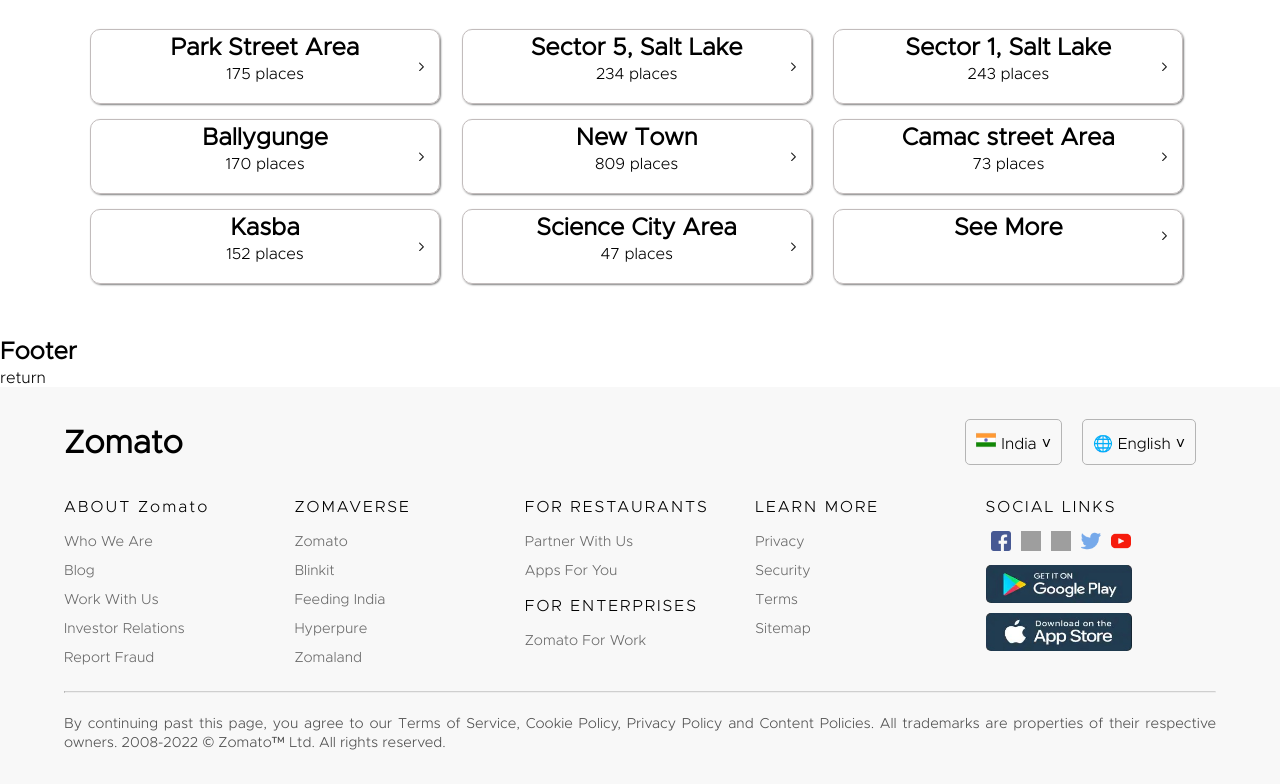
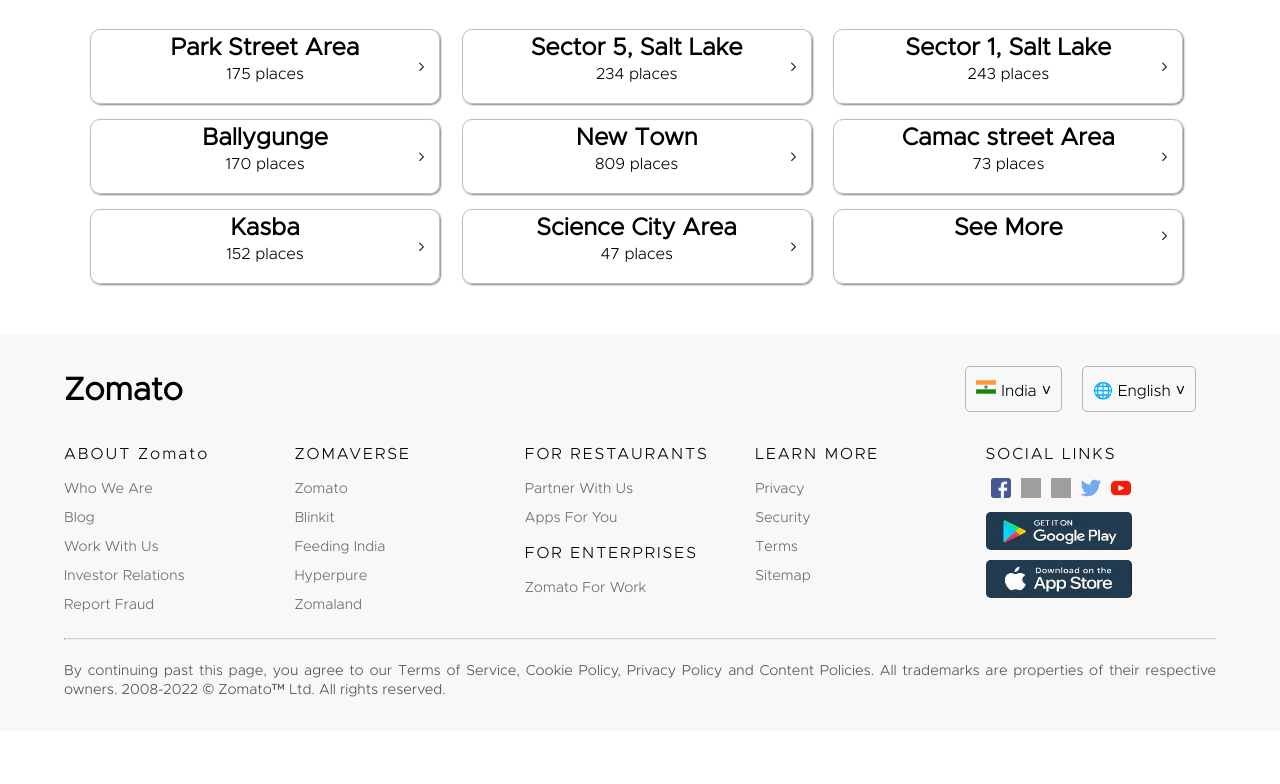
Before and after one commit to SujoyDas1083/Zomato-with-React, a React (Create React App) app in the folder zomato/: page / in a window 1280 px wide. Shown: the part 657-1441 px from the top of the page. After the commit the page ends 1388 px from the top, so only its background shows below. Built offline with nearby package versions, Linux system fonts and the light colour scheme; grey boxes are pictures that could not be loaded; some icons are missing.

Commit message:
tag removed H2

```diff
--- a/zomato/src/components/common/footer2/index.js
+++ b/zomato/src/components/common/footer2/index.js
@@ -13,8 +13,7 @@
 export default function Footer2() {
   return (
   <>
-  <h2>Footer</h2>
-    return <div className={footerCss.footer}>
+     <div className={footerCss.footer}>
         <div className={footerCss.innerFooter}>
             <div className={footerCss.sec1}>
                 <div className={footerCss.logoBox}>Zomato</div>
```
